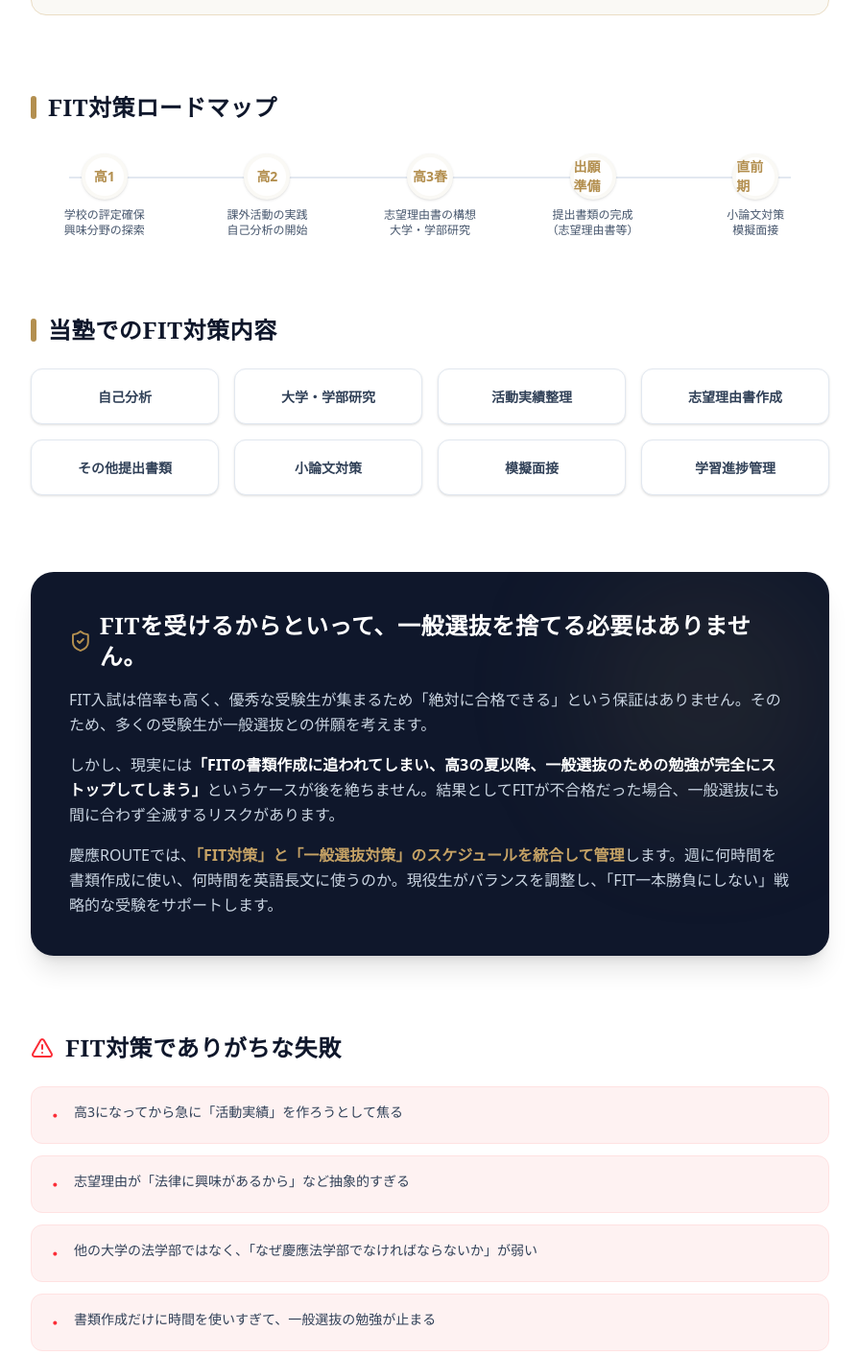
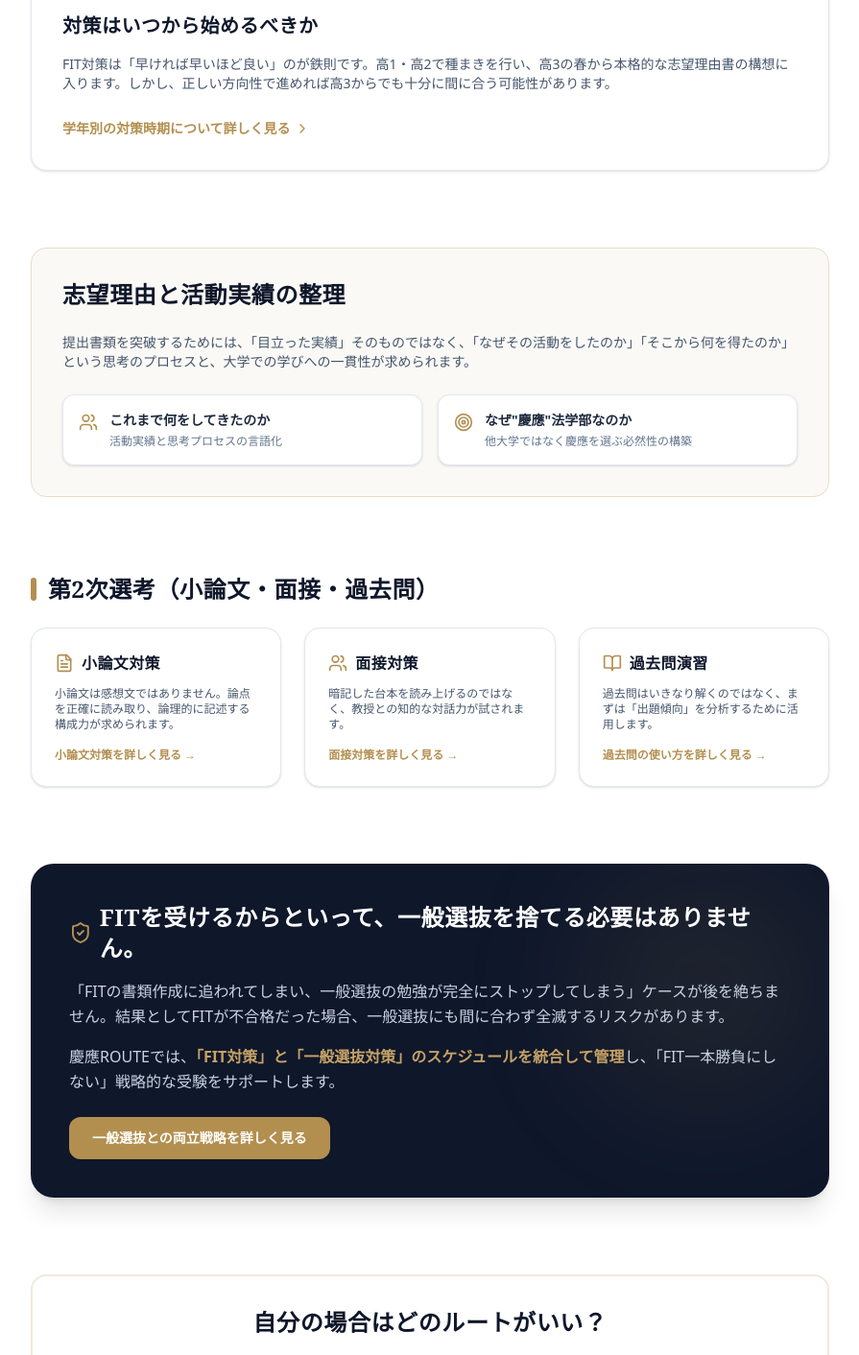
Before and after one commit to monhanafuyu/keikoujuku, a React (Vite) app: page /keio-fit in a window 1280 px wide. Shown: the part 1280-2692 px from the top of the page at 96% size, without its empty margins (192-1087 px from the left). Built offline with nearby package versions, Linux system fonts and the light colour scheme.

Commit message:
feat: add column for designated school recommendation
Update sitemap, column list, and styling to support new content regarding designated school recommendation and general entrance exam balance.

```diff
--- a/src/pages/ColumnDetail.tsx
+++ b/src/pages/ColumnDetail.tsx
@@ -72,7 +72,7 @@ export const ColumnDetail: React.FC = () => {
 
             {/* Article Content */}
             <div className="bg-white rounded-2xl border border-slate-200 p-8 sm:p-12 shadow-sm">
-              <div className="prose prose-slate prose-lg max-w-none prose-headings:font-serif prose-headings:text-slate-900 prose-h2:border-b prose-h2:border-slate-200 prose-h2:pb-3 prose-h2:mt-10 prose-h2:mb-6 prose-h2:text-2xl prose-h3:text-xl prose-p:text-slate-700 prose-p:leading-loose prose-strong:text-slate-900 prose-strong:font-bold prose-ul:text-slate-700 prose-li:leading-relaxed">
+              <div className="prose prose-slate prose-lg max-w-none prose-headings:font-serif prose-headings:text-slate-900 prose-h2:border-b prose-h2:border-slate-200 prose-h2:pb-3 prose-h2:mt-10 prose-h2:mb-6 prose-h2:text-2xl prose-h3:text-xl prose-p:text-slate-700 prose-p:leading-loose prose-strong:text-slate-900 prose-strong:font-bold prose-a:text-[#a07c3f] prose-a:font-bold hover:prose-a:text-[#8a6d3b] prose-a:underline prose-ul:text-slate-700 prose-li:leading-relaxed">
                 <Markdown>{column.content}</Markdown>
               </div>
             </div>
--- a/src/pages/ColumnList.tsx
+++ b/src/pages/ColumnList.tsx
@@ -10,7 +10,7 @@ export const ColumnList: React.FC = () => {
   return (
     <PageTemplate>
       <SEO
-        title="慶應受験戦略コラム｜現役慶應生が語る合格の極意｜慶應ROUTE"
+        title="慶應受験戦略コラム｜一般選抜・FIT入試・指定校推薦の対策｜慶應ROUTE"
         description="現役慶應生による受験戦略コラム。一般選抜、FIT入試、SFC総合型、指定校推薦など、多様なルートからの慶應合格戦略を論理的に解説します。"
         canonicalUrl="/column"
         breadcrumbs={[
--- a/src/pages/KeioFit.tsx
+++ b/src/pages/KeioFit.tsx
@@ -1,9 +1,10 @@
 import React from 'react';
+import { Link } from 'react-router-dom';
 import { SEO } from '../components/SEO';
 import { PageTemplate } from '../components/PageTemplate';
 import { Breadcrumbs } from '../components/Breadcrumbs';
 import {
-  BookOpen, Target, FileText, Users, AlertTriangle, ShieldCheck, HelpCircle
+  BookOpen, Target, FileText, Users, AlertTriangle, ShieldCheck, HelpCircle, ChevronRight
 } from 'lucide-react';
 
 export const KeioFit: React.FC = () => {
@@ -42,7 +43,7 @@ export const KeioFit: React.FC = () => {
 
       <div className="max-w-4xl mx-auto px-4 sm:px-6 lg:px-8 py-16 space-y-20">
 
-        {/* ① FIT入試とは */}
+        {/* FIT入試とは */}
         <section>
           <div className="flex items-center gap-3 mb-6">
             <div className="w-1.5 h-6 bg-[#b38f4f] rounded-full"></div>
@@ -50,7 +51,7 @@ export const KeioFit: React.FC = () => {
               FIT入試とは
             </h2>
           </div>
-          <div className="prose prose-slate max-w-none text-slate-600">
+          <div className="prose prose-slate max-w-none text-slate-600 mb-6">
             <p>
               FIT入試は、慶應義塾大学法学部が実施する総合型選抜（旧AO入試）です。
               単なる学力テストではなく、「慶應法学部で何を学びたいのか」「これまでどのような活動をしてきたのか」という受験生の熱意や適性を多角的に評価する入試制度です。
@@ -64,79 +65,102 @@ export const KeioFit: React.FC = () => {
           </div>
         </section>
 
-        {/* ② FIT入試で考えるべきこと */}
+        {/* 評定 */}
+        <section className="bg-white border border-slate-200 rounded-2xl p-6 sm:p-8 shadow-sm">
+          <h2 className="text-xl font-bold text-slate-900 mb-4">FIT入試に評定は必要か</h2>
+          <p className="text-slate-600 text-sm mb-6">
+            A方式には出願するための評定要件はありませんが、B方式では明確な評定要件が定められています。どちらの方式であっても、高1・高2から高い評定をキープすることは受験を有利に進めるための強力な武器になります。
+          </p>
+          <Link to="/column/keio-fit-hyotei" className="inline-flex items-center text-sm font-bold text-[#b38f4f] hover:text-[#8a6d3b] transition-colors">
+            FIT入試の評定について詳しく見る
+            <ChevronRight className="w-4 h-4 ml-1" />
+          </Link>
+        </section>
+
+        {/* いつから */}
+        <section className="bg-white border border-slate-200 rounded-2xl p-6 sm:p-8 shadow-sm">
+          <h2 className="text-xl font-bold text-slate-900 mb-4">対策はいつから始めるべきか</h2>
+          <p className="text-slate-600 text-sm mb-6">
+            FIT対策は「早ければ早いほど良い」のが鉄則です。高1・高2で種まきを行い、高3の春から本格的な志望理由書の構想に入ります。しかし、正しい方向性で進めれば高3からでも十分に間に合う可能性があります。
+          </p>
+          <Link to="/column/keio-fit-when-start" className="inline-flex items-center text-sm font-bold text-[#b38f4f] hover:text-[#8a6d3b] transition-colors">
+            学年別の対策時期について詳しく見る
+            <ChevronRight className="w-4 h-4 ml-1" />
+          </Link>
+        </section>
+
+        {/* 志望理由と活動実績 */}
         <section className="bg-[#FAF9F5] rounded-2xl p-6 sm:p-8 border border-[#eaddc4]">
           <h2 className="text-2xl font-bold text-slate-900 mb-6 tracking-tight">
-            FIT入試の軸となる4つの問い
+            志望理由と活動実績の整理
           </h2>
           <p className="text-sm text-slate-600 mb-6">
-            提出書類や面接を突破するためには、以下の問いに対して、あなた自身の経験に基づいた明確な答え（ストーリー）を持っている必要があります。
+            提出書類を突破するためには、「目立った実績」そのものではなく、「なぜその活動をしたのか」「そこから何を得たのか」という思考のプロセスと、大学での学びへの一貫性が求められます。
           </p>
           <div className="grid sm:grid-cols-2 gap-4">
-            {[
-              { title: 'これまで何をしてきたのか', icon: <Users className="w-5 h-5 text-[#b38f4f]" /> },
-              { title: '大学で何を学びたいのか', icon: <BookOpen className="w-5 h-5 text-[#b38f4f]" /> },
-              { title: 'なぜ"慶應"法学部なのか', icon: <Target className="w-5 h-5 text-[#b38f4f]" /> },
-              { title: '過去の経験と学びがどう繋がるか', icon: <FileText className="w-5 h-5 text-[#b38f4f]" /> },
-            ].map((item, idx) => (
-              <div key={idx} className="bg-white p-4 rounded-xl border border-slate-200 flex items-start gap-3 shadow-sm">
-                <div className="mt-0.5">{item.icon}</div>
-                <div className="font-bold text-slate-800 text-sm">{item.title}</div>
+            <div className="bg-white p-4 rounded-xl border border-slate-200 flex items-start gap-3 shadow-sm">
+              <div className="mt-0.5"><Users className="w-5 h-5 text-[#b38f4f]" /></div>
+              <div>
+                <div className="font-bold text-slate-800 text-sm mb-1">これまで何をしてきたのか</div>
+                <div className="text-xs text-slate-500">活動実績と思考プロセスの言語化</div>
               </div>
-            ))}
+            </div>
+            <div className="bg-white p-4 rounded-xl border border-slate-200 flex items-start gap-3 shadow-sm">
+              <div className="mt-0.5"><Target className="w-5 h-5 text-[#b38f4f]" /></div>
+              <div>
+                <div className="font-bold text-slate-800 text-sm mb-1">なぜ"慶應"法学部なのか</div>
+                <div className="text-xs text-slate-500">他大学ではなく慶應を選ぶ必然性の構築</div>
+              </div>
+            </div>
           </div>
         </section>
 
-        {/* ③ FIT対策ロードマップ */}
-        <section>
-          <div className="flex items-center gap-3 mb-8">
-            <div className="w-1.5 h-6 bg-[#b38f4f] rounded-full"></div>
-            <h2 className="text-2xl font-bold text-slate-900 tracking-tight m-0">
-              FIT対策ロードマップ
-            </h2>
-          </div>
-          <div className="flex flex-col sm:flex-row gap-4 justify-between relative">
-            <div className="hidden sm:block absolute top-6 left-10 right-10 h-0.5 bg-slate-200 z-0"></div>
-            {[
-              { time: '高1', desc: '学校の評定確保\n興味分野の探索' },
-              { time: '高2', desc: '課外活動の実践\n自己分析の開始' },
-              { time: '高3春', desc: '志望理由書の構想\n大学・学部研究' },
-              { time: '出願準備', desc: '提出書類の完成\n（志望理由書等）' },
-              { time: '直前期', desc: '小論文対策\n模擬面接' },
-            ].map((step, idx) => (
-              <div key={idx} className="relative z-10 flex flex-row sm:flex-col items-center gap-4 sm:gap-2 bg-white sm:bg-transparent p-4 sm:p-0 rounded-xl sm:rounded-none border sm:border-none border-slate-100 sm:w-1/5">
-                <div className="w-12 h-12 bg-white border-4 border-[#FAF9F5] shadow-sm rounded-full flex items-center justify-center text-sm font-bold text-[#b38f4f]">
-                  {step.time}
-                </div>
-                <p className="text-xs text-slate-600 sm:text-center whitespace-pre-line font-medium">
-                  {step.desc}
-                </p>
-              </div>
-            ))}
-          </div>
-        </section>
-
-        {/* ④ FIT対策の内容 */}
+        {/* 小論文・面接・過去問 */}
         <section>
           <div className="flex items-center gap-3 mb-6">
             <div className="w-1.5 h-6 bg-[#b38f4f] rounded-full"></div>
             <h2 className="text-2xl font-bold text-slate-900 tracking-tight m-0">
-              当塾でのFIT対策内容
+              第2次選考（小論文・面接・過去問）
             </h2>
           </div>
-          <div className="grid grid-cols-2 md:grid-cols-4 gap-4">
-            {[
-              '自己分析', '大学・学部研究', '活動実績整理', '志望理由書作成',
-              'その他提出書類', '小論文対策', '模擬面接', '学習進捗管理'
-            ].map((feature, idx) => (
-              <div key={idx} className="bg-white border border-slate-200 p-4 rounded-xl text-center shadow-sm">
-                <span className="text-sm font-bold text-slate-700">{feature}</span>
-              </div>
-            ))}
+          <div className="grid sm:grid-cols-3 gap-6">
+            <div className="bg-white border border-slate-200 rounded-2xl p-6 shadow-sm flex flex-col h-full">
+              <h3 className="font-bold text-slate-900 mb-3 flex items-center gap-2">
+                <FileText className="w-5 h-5 text-[#b38f4f]" /> 小論文対策
+              </h3>
+              <p className="text-xs text-slate-600 mb-4 flex-grow">
+                小論文は感想文ではありません。論点を正確に読み取り、論理的に記述する構成力が求められます。
+              </p>
+              <Link to="/column/keio-fit-essay" className="text-xs font-bold text-[#b38f4f] hover:text-[#8a6d3b] mt-auto">
+                小論文対策を詳しく見る →
+              </Link>
+            </div>
+            <div className="bg-white border border-slate-200 rounded-2xl p-6 shadow-sm flex flex-col h-full">
+              <h3 className="font-bold text-slate-900 mb-3 flex items-center gap-2">
+                <Users className="w-5 h-5 text-[#b38f4f]" /> 面接対策
+              </h3>
+              <p className="text-xs text-slate-600 mb-4 flex-grow">
+                暗記した台本を読み上げるのではなく、教授との知的な対話力が試されます。
+              </p>
+              <Link to="/column/keio-fit-interview" className="text-xs font-bold text-[#b38f4f] hover:text-[#8a6d3b] mt-auto">
+                面接対策を詳しく見る →
+              </Link>
+            </div>
+            <div className="bg-white border border-slate-200 rounded-2xl p-6 shadow-sm flex flex-col h-full">
+              <h3 className="font-bold text-slate-900 mb-3 flex items-center gap-2">
+                <BookOpen className="w-5 h-5 text-[#b38f4f]" /> 過去問演習
+              </h3>
+              <p className="text-xs text-slate-600 mb-4 flex-grow">
+                過去問はいきなり解くのではなく、まずは「出題傾向」を分析するために活用します。
+              </p>
+              <Link to="/column/keio-fit-kakomon" className="text-xs font-bold text-[#b38f4f] hover:text-[#8a6d3b] mt-auto">
+                過去問の使い方を詳しく見る →
+              </Link>
+            </div>
           </div>
         </section>
 
-        {/* ⑤ FITと一般選抜の両立 */}
+        {/* 一般選抜との両立 */}
         <section className="bg-slate-900 rounded-3xl p-8 sm:p-10 text-white shadow-xl relative overflow-hidden">
           <div className="absolute top-0 right-0 w-64 h-64 bg-[#b38f4f]/10 rounded-full blur-3xl"></div>
           <div className="relative z-10">
@@ -146,70 +170,29 @@ export const KeioFit: React.FC = () => {
                 FITを受けるからといって、<br className="sm:hidden"/>一般選抜を捨てる必要はありません。
               </h2>
             </div>
-            <div className="space-y-4 text-slate-300 text-sm sm:text-base leading-relaxed">
+            <div className="space-y-4 text-slate-300 text-sm sm:text-base leading-relaxed mb-6">
               <p>
-                FIT入試は倍率も高く、優秀な受験生が集まるため「絶対に合格できる」という保証はありません。そのため、多くの受験生が一般選抜との併願を考えます。
+                「FITの書類作成に追われてしまい、一般選抜の勉強が完全にストップしてしまう」ケースが後を絶ちません。結果としてFITが不合格だった場合、一般選抜にも間に合わず全滅するリスクがあります。
               </p>
               <p>
-                しかし、現実には<strong className="text-white">「FITの書類作成に追われてしまい、高3の夏以降、一般選抜のための勉強が完全にストップしてしまう」</strong>というケースが後を絶ちません。結果としてFITが不合格だった場合、一般選抜にも間に合わず全滅するリスクがあります。
-              </p>
-              <p>
-                慶應ROUTEでは、<strong className="text-[#C5A265]">「FIT対策」と「一般選抜対策」のスケジュールを統合して管理</strong>します。週に何時間を書類作成に使い、何時間を英語長文に使うのか。現役生がバランスを調整し、「FIT一本勝負にしない」戦略的な受験をサポートします。
+                慶應ROUTEでは、<strong className="text-[#C5A265]">「FIT対策」と「一般選抜対策」のスケジュールを統合して管理</strong>し、「FIT一本勝負にしない」戦略的な受験をサポートします。
               </p>
             </div>
+            <Link to="/column/keio-fit-general-exams" className="inline-flex items-center px-6 py-3 bg-[#b38f4f] text-white text-sm font-bold rounded-xl hover:bg-[#8a6d3b] transition-colors">
+              一般選抜との両立戦略を詳しく見る
+            </Link>
           </div>
         </section>
 
-        {/* ⑥ ありがちな失敗 */}
-        <section>
-          <div className="flex items-center gap-3 mb-6">
-            <AlertTriangle className="w-6 h-6 text-red-500" />
-            <h2 className="text-2xl font-bold text-slate-900 tracking-tight m-0">
-              FIT対策でありがちな失敗
-            </h2>
-          </div>
-          <ul className="space-y-3">
-            {[
-              '高3になってから急に「活動実績」を作ろうとして焦る',
-              '志望理由が「法律に興味があるから」など抽象的すぎる',
-              '他の大学の法学部ではなく、「なぜ慶應法学部でなければならないか」が弱い',
-              '書類作成だけに時間を使いすぎて、一般選抜の勉強が止まる',
-              'ネット上の合格者の志望理由書を真似て、テンプレート的な文章になる'
-            ].map((mistake, idx) => (
-              <li key={idx} className="flex gap-3 bg-red-50 p-4 rounded-xl border border-red-100">
-                <span className="text-red-500 font-bold shrink-0 mt-0.5">・</span>
-                <span className="text-sm text-slate-700 font-medium">{mistake}</span>
-              </li>
-            ))}
-          </ul>
-        </section>
-
-        {/* ⑦ FAQ */}
-        <section>
-          <div className="flex items-center gap-3 mb-8">
-            <HelpCircle className="w-6 h-6 text-[#b38f4f]" />
-            <h2 className="text-2xl font-bold text-slate-900 tracking-tight m-0">
-              FIT入試に関するよくある質問
-            </h2>
-          </div>
-          <div className="space-y-4">
-            {[
-              { q: "FIT対策はいつから始めるべきですか？", a: "早ければ早いほど良いですが、遅くとも高2の冬〜高3の春には志望理由の構想や活動の整理を始めるべきです。" },
-              { q: "高3からでも間に合いますか？", a: "これまでの経験や活動内容によります。自己分析を早急に行い、一貫したストーリーが作れれば十分に可能性はあります。" },
-              { q: "目立った活動実績（全国大会など）がなくても受けられますか？", a: "はい。派手な実績がなくても、日常の探究活動や問題意識から深い志望理由を構築できれば合格は可能です。" },
-              { q: "一般選抜との両立は可能ですか？", a: "可能ですし、当塾では推奨しています。計画的なスケジュール管理があれば、十分両立できます。" },
-              { q: "小論文はどう勉強すればいいですか？", a: "まずは法学・政治学の基礎知識をインプットし、その後は過去問や類似テーマで実際に書き、添削を受けるサイクルを繰り返します。" },
-            ].map((faq, idx) => (
-              <div key={idx} className="p-5 bg-white border border-slate-200 rounded-xl">
-                <h3 className="font-bold text-slate-900 mb-2 flex gap-2">
-                  <span className="text-[#b38f4f]">Q.</span> {faq.q}
-                </h3>
-                <p className="text-sm text-slate-600 leading-relaxed flex gap-2">
-                  <span className="text-slate-300 font-bold">A.</span> {faq.a}
-                </p>
-              </div>
-            ))}
-          </div>
+        {/* 無料受験相談CTA */}
+        <section className="bg-white border-2 border-[#b38f4f]/20 rounded-2xl p-8 text-center mt-12">
+          <h2 className="text-2xl font-bold text-slate-900 mb-4">自分の場合はどのルートがいい？</h2>
+          <p className="text-slate-600 mb-6 max-w-2xl mx-auto">
+            現在の学力・評定・英検・活動実績や志望学部から、一般選抜、FIT、SFC総合型、指定校推薦の選択肢を比較し、今から優先すべき勉強を一緒に整理します。
+          </p>
+          <Link to="/coaching" className="inline-flex items-center px-8 py-4 bg-[#a07c3f] text-white font-bold rounded-xl hover:bg-[#8a6d3b] transition-colors shadow-md">
+            無料で慶應受験戦略を相談する
+          </Link>
         </section>
 
       </div>
```
Also changed, not shown: src/data/columns.ts (+67 -40 lines), 1 other file (tests, documents, lock files or other folders).
